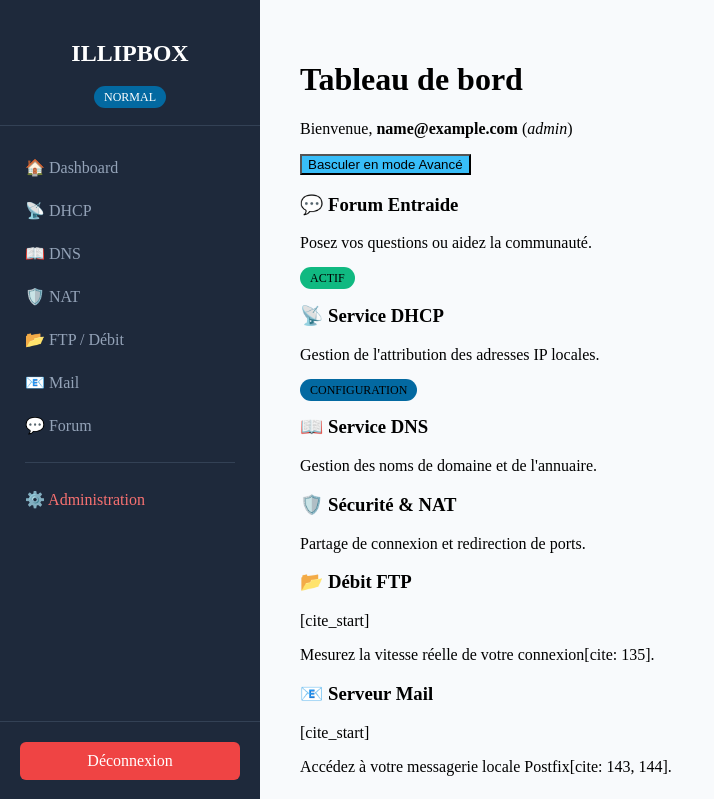
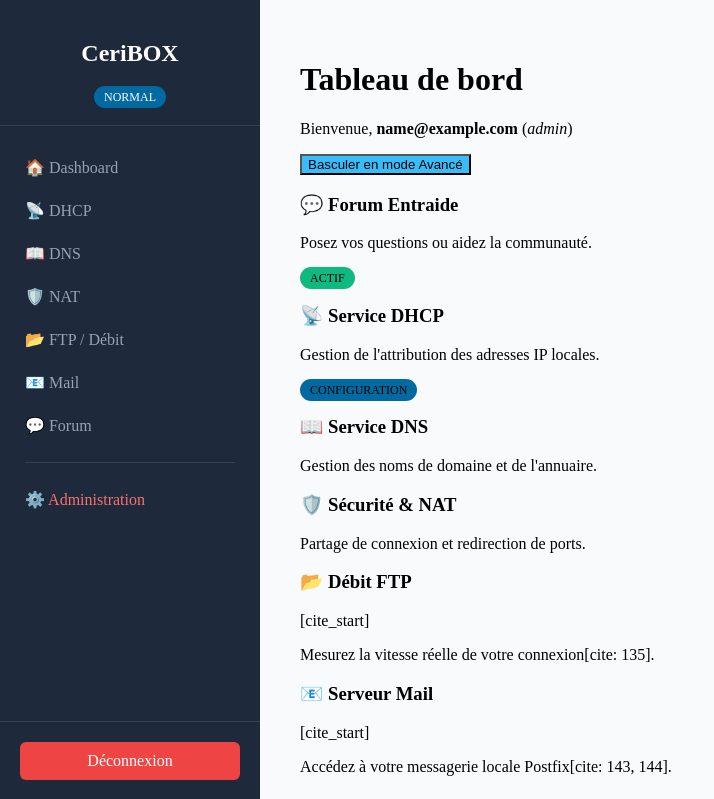
Before and after one commit to zozobkm/ams-reseaux, a PHP site: page /dahboard/index.php in a window 1280 px wide. Shown: the top 799 px of the page, without its empty margins (0-714 px from the left). Run offline with PHP 8.4, Linux system fonts and the light colour scheme; the visitor is signed in with stand-in values (Sample User, id 1).

Commit message:
Rename header from ILLIPBOX to CeriBOX

```diff
--- a/menu.php
+++ b/menu.php
@@ -5,7 +5,7 @@ $current_mode = $_SESSION["mode"] ?? "normal";
 ?>
 <div class="sidebar">
     <div class="sidebar-header">
-        <h2>ILLIPBOX</h2>
+        <h2>CeriBOX</h2>
         <span class="badge-mode"><?= htmlspecialchars($current_mode) ?></span>
     </div>
 
```
